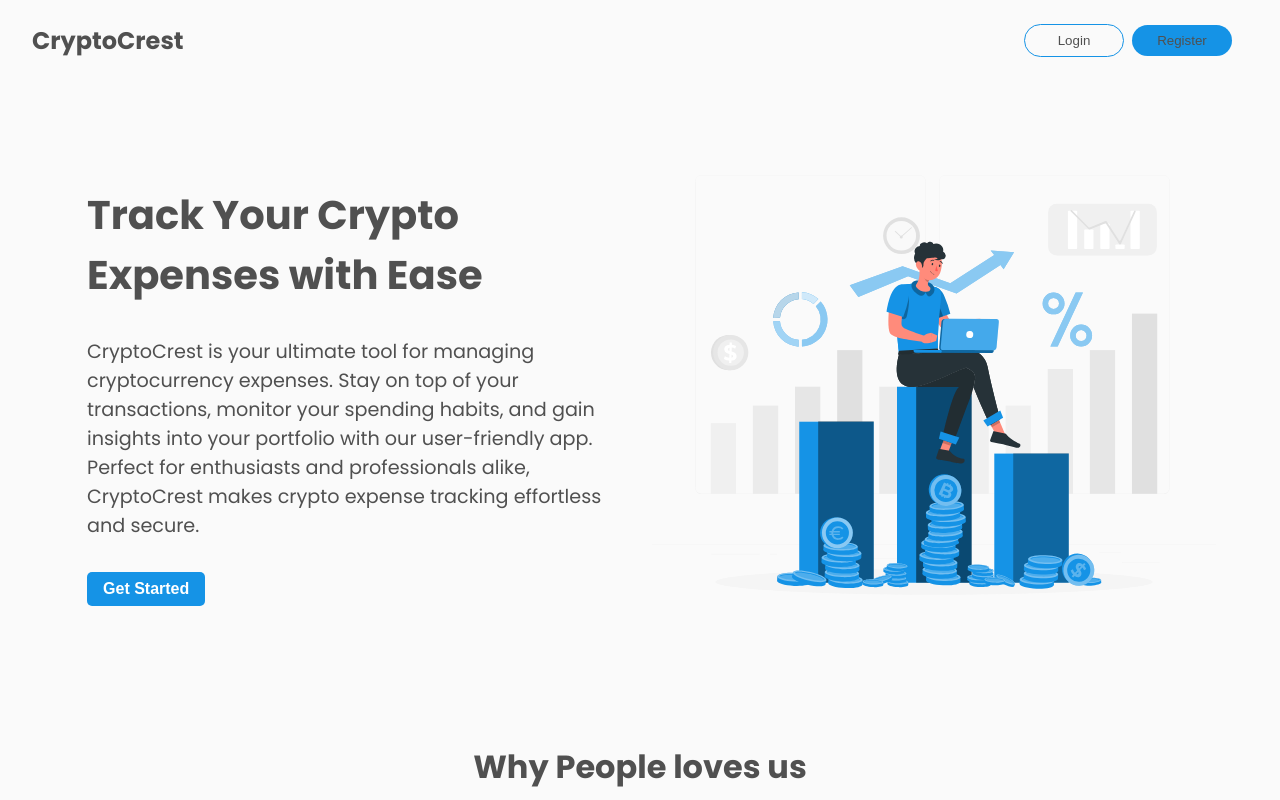
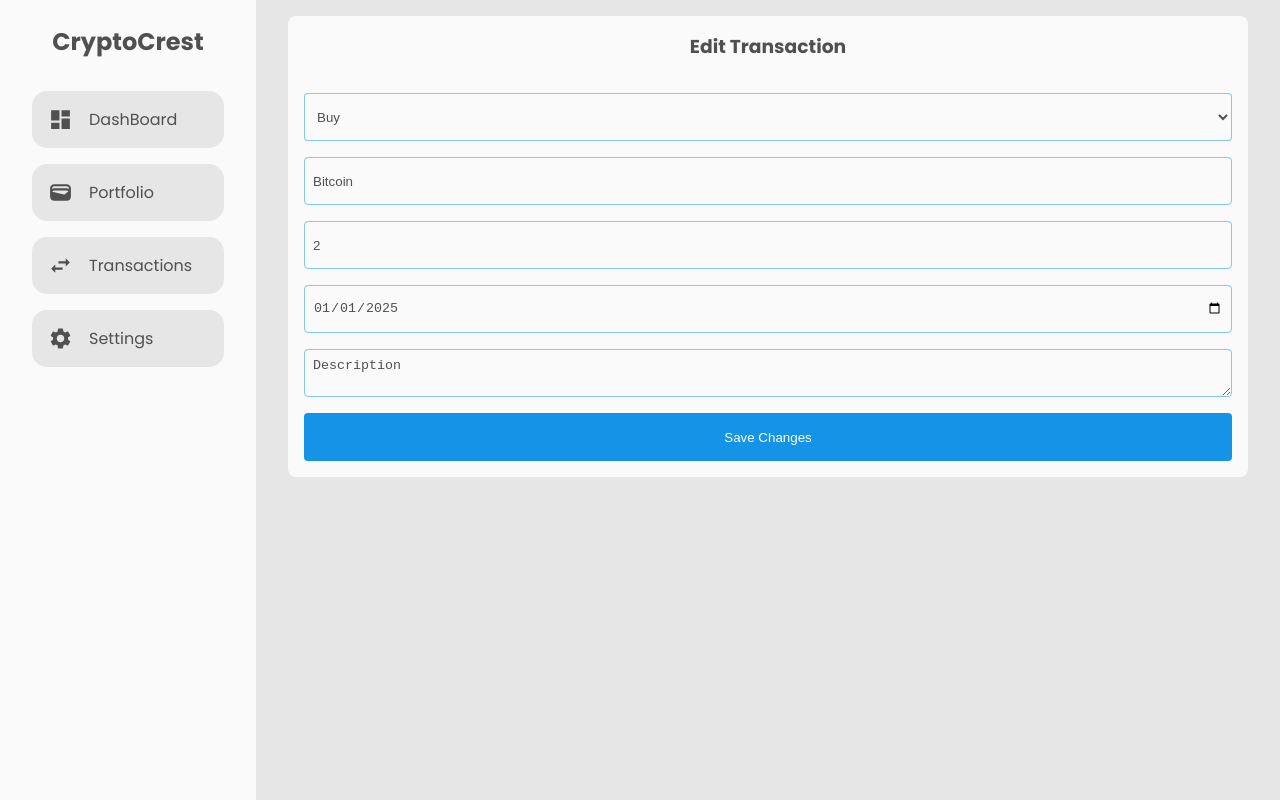
Before and after one commit to TechifyDev1/CryptoCrest, a React (Vite) app: page /transactions/1 in a window 1280 px wide. Shown: the top 800 px of the page. Built offline with nearby package versions, Linux system fonts and the light colour scheme; no server answers.

Commit message:
Added a button for adding new transactions and updated some styles

```diff
--- a/src/App.tsx
+++ b/src/App.tsx
@@ -1,13 +1,12 @@
 import { BrowserRouter, Route, Routes } from "react-router-dom";
-import AddPage from "./Pages/Add_page/AddPage";
 import DashboardPage from "./Pages/Dashboard_page/DashboardPage";
-import EditPage from "./Pages/Edit_page/EditPage";
 import LandingPage from "./Pages/Landing_page/LandingPage";
 import LoginPage from "./Pages/Login_page/LoginPage";
 import PortFolioPage from "./Pages/Portfolio_page/PortfolioPage";
 import SettingPage from "./Pages/Setting_page/SettingPage";
 import SignUpPage from "./Pages/Signup_page/SignUpPage";
 import TransactionPage from "./Pages/Transactions_page/TransactionPage";
+import TransactionFormPage from "./Pages/TransactionForm_page/TransactionFormPage";
 
 const App = () => {
   return (
@@ -16,14 +15,13 @@ const App = () => {
         <Route path="/landing" element={<LandingPage />} />
         <Route path="/" element={<LandingPage />} />
         <Route path="*" element={<LandingPage />} />
-        <Route path="/edit/id:?" element={<EditPage />} />
-        <Route path="/add" element={<AddPage />} />
         <Route path="/dashboard" element={<DashboardPage />} />
         <Route path="/transactions" element={<TransactionPage />} />
         <Route path="/settings" element={<SettingPage />} />
         <Route path="/signup" element={<SignUpPage />} />
         <Route path="/login" element={<LoginPage />} />
         <Route path="/portfolio" element={<PortFolioPage />} />
+        <Route path="/transactions/:id?" element={<TransactionFormPage />} />
       </Routes>
     </BrowserRouter>
   )
--- a/src/Pages/Add_page/AddPage.tsx
+++ /dev/null
@@ -1,10 +0,0 @@
-
-const AddPage: React.FC = () => {
-    return (
-        <div>
-            <h1>Add Page</h1>
-        </div>
-    );
-}
-
-export default AddPage;
--- a/src/Pages/Dashboard_page/DashboardPage.tsx
+++ b/src/Pages/Dashboard_page/DashboardPage.tsx
@@ -4,6 +4,7 @@ import NavBar from "../../components/Dashboard/NavBar/NavBar";
 import MobileNav from "../../components/Helpers/Mobile_nav/MobileNav";
 import SideBar from "../../components/Helpers/Sidebar/SideBar";
 import MobileTopNav from "../../components/Helpers/Mobile_topnav/MobileTopNav";
+import AddTransBtn from "../../components/Helpers/Add_trans/AddTransBtn";
 
 const DashboardPage: React.FC = () => {
     const [toggleSideBar, setToggleNav] = useState<boolean>(false);
@@ -14,6 +15,7 @@ const DashboardPage: React.FC = () => {
             <SideBar currentpage="dashboard" toggleNav={toggleSideBar} />
             <MainSection toggleSideBar={toggleSideBar} />
             <MobileNav />
+            <AddTransBtn />
         </div>
     );
 }
--- a/src/Pages/Edit_page/EditPage.tsx
+++ /dev/null
@@ -1,11 +0,0 @@
-import React from "react";
-
-const EditPage: React.FC = () => {
-    return (
-        <div>
-            <h1>Edit Page</h1>
-        </div>
-    );
-}
-
-export default EditPage;
--- a/src/Pages/Portfolio_page/PortfolioPage.tsx
+++ b/src/Pages/Portfolio_page/PortfolioPage.tsx
@@ -5,6 +5,7 @@ import SideBar from "../../components/Helpers/Sidebar/SideBar";
 import MainSection from "../../components/Portfolio_page/Main_section/MainSection";
 import './Portfolio.css';
 import MobileTopNav from "../../components/Helpers/Mobile_topnav/MobileTopNav";
+import AddTransBtn from "../../components/Helpers/Add_trans/AddTransBtn";
 
 const PortFolioPage: React.FC = () => {
     const [toggleNav, setToggleNav] = useState<boolean>(false);
@@ -15,6 +16,7 @@ const PortFolioPage: React.FC = () => {
             <NavBar toggleSideBar={toggleNav} togglenav={setToggleNav} />
             <MobileTopNav currentpage="Portfolio" />
             <MainSection toggleSideBar={toggleNav} />
+            <AddTransBtn />
         </div>
     );
 }
--- /dev/null
+++ b/src/Pages/TransactionForm_page/TransactionForm.css
@@ -0,0 +1,63 @@
+.new-main-section {
+    position: fixed;
+    bottom: 0;
+    right: 0;
+    display: flex;
+    align-items: center;
+    flex-direction: column;
+    width: 80%;
+    height: 100%;
+    background-color: var(--shade);
+    padding: 1rem 2rem;
+    gap: 2rem;
+    overflow-y: auto;
+    transition: all 0.3s ease-in-out;
+    scrollbar-width: thin;
+    scrollbar-color: var(--secondary-color) var(--shade);
+
+    @media (max-width: 768px) {
+        width: 100%;
+        height: 88%;
+    }
+
+
+    .transaction-form {
+        display: flex;
+        flex-direction: column;
+        gap: 1rem;
+        padding: 1rem;
+        border-radius: 8px;
+        width: 100%;
+        background-color: var(--bg);
+
+        h3 {
+          margin-bottom: 1rem;
+          color: #333;
+        }
+
+        select, input, button, textarea {
+          padding: 0.5rem;
+          border: 1px solid var(--secondary-color);
+          border-radius: 4px;
+          background-color: transparent;
+          color: var(--text-color);
+          height: 3rem;
+        }
+
+        select {
+          background-color: var(--bg);
+        }
+
+        button {
+          background-color: var(--primary-color);
+          color: #fff;
+          cursor: pointer;
+          transition: background 0.3s;
+
+          &:hover {
+            background-color: var(--secondary-color);
+          }
+        }
+      }
+
+}
--- /dev/null
+++ b/src/Pages/TransactionForm_page/TransactionFormPage.tsx
@@ -0,0 +1,115 @@
+import { useEffect, useState } from "react";
+import SideBar from "../../components/Helpers/Sidebar/SideBar";
+import MobileTopNav from "../../components/Helpers/Mobile_topnav/MobileTopNav";
+import MobileNav from "../../components/Helpers/Mobile_nav/MobileNav";
+import { useNavigate, useParams } from "react-router-dom";
+import './TransactionForm.css';
+
+const transactionFormPage: React.FC = () => {
+    const { id } = useParams<{ id: string }>();
+    const navigate = useNavigate();
+    interface Transaction {
+        id: string;
+        type: string;
+        cryptocurrency: string;
+        amount: number;
+        date: string;
+        description: string;
+      }
+
+    const [formData, setFormData] = useState<Transaction>({
+      id: '',
+      type: '',
+      cryptocurrency: '',
+      amount: 0,
+      date: '',
+      description: '',
+    });
+
+    useEffect(() => {
+      if (id && id !== 'new') {
+        // Fetch transaction details for editing
+        const fetchTransaction = async () => {
+          // Example: Fetch from backend or state
+          const fetchedTransaction = {
+            id,
+            type: 'Buy',
+            cryptocurrency: 'Bitcoin',
+            amount: 2,
+            date: '2025-01-01',
+            description: 'Description',
+          };
+          setFormData(fetchedTransaction);
+        };
+        fetchTransaction();
+      }
+    }, [id]);
+
+    const handleChange = (e: React.ChangeEvent<HTMLInputElement | HTMLSelectElement>) => {
+      const { name, value } = e.target;
+      setFormData({ ...formData, [name]: value });
+    };
+
+    const handleSubmit = async (e: React.FormEvent) => {
+      e.preventDefault();
+      if (formData.type && formData.cryptocurrency && formData.amount > 0 && formData.date) {
+        if (id === 'new') {
+          // Add transaction logic
+          console.log('Adding transaction:', formData);
+        } else {
+          // Update transaction logic
+          console.log('Updating transaction:', formData);
+        }
+        navigate('/transactions'); // Redirect after submission
+      }
+    };
+  return (
+    <div className="transaction-form-page">
+        <SideBar currentpage="new" toggleNav={true} />
+        <MobileTopNav currentpage="New" />
+        <MobileNav />
+        <main className="new-main-section">
+        <form className="transaction-form" onSubmit={handleSubmit}>
+      <h3 style={{textAlign: 'center', color: 'var(--text-color)'}}>{id === 'new' ? 'Add Transaction' : 'Edit Transaction'}</h3>
+      <select name="type" value={formData.type} onChange={handleChange} required>
+        <option value="">Select Type</option>
+        <option value="Buy">Buy</option>
+        <option value="Sell">Sell</option>
+      </select>
+      <input
+        type="text"
+        name="cryptocurrency"
+        placeholder="Cryptocurrency (e.g., Bitcoin)"
+        value={formData.cryptocurrency}
+        onChange={handleChange}
+        required
+      />
+      <input
+        type="number"
+        name="amount"
+        placeholder="Amount"
+        value={formData.amount}
+        onChange={handleChange}
+        required
+      />
+      <input
+        type="date"
+        name="date"
+        value={formData.date}
+        onChange={handleChange}
+        required
+        />
+        <textarea
+          name="description"
+          placeholder="Description"
+          value={formData.description || ''}
+          required
+        ></textarea>
+      <button type="submit">{id === 'new' ? 'Add Transaction' : 'Save Changes'}</button>
+    </form>
+        </main>
+    </div>
+  );
+}
+
+export default transactionFormPage;
--- a/src/Pages/Transactions_page/TransactionPage.tsx
+++ b/src/Pages/Transactions_page/TransactionPage.tsx
@@ -3,6 +3,7 @@ import NavBar from "../../components/Dashboard/NavBar/NavBar";
 import MobileNav from "../../components/Helpers/Mobile_nav/MobileNav";
 import SideBar from "../../components/Helpers/Sidebar/SideBar";
 import MainSection from "../../components/Transactions_page/Main_section/MainSection";
+import AddTransBtn from "../../components/Helpers/Add_trans/AddTransBtn";
 
 const TransactionPage: React.FC = () => {
     const [toggleNav, setToggleNav] = useState<boolean>(false);
@@ -12,6 +13,7 @@ const TransactionPage: React.FC = () => {
             <MobileNav />
             <NavBar toggleSideBar={toggleNav} togglenav={setToggleNav} />
             <MainSection toggleSideBar={toggleNav} />
+            <AddTransBtn />
         </div>
     );
 }
--- /dev/null
+++ b/src/components/Helpers/Add_trans/Add.css
@@ -0,0 +1,21 @@
+.add-new{
+    position: fixed;
+    bottom: 10%;
+    right: 10%;
+    display: flex;
+    justify-content: center;
+    align-items: center;
+    height: 3rem;
+    width: 3rem;
+    z-index: 1000;
+    border-radius: 50%;
+    border: none;
+    outline: none;
+    background-color: var(--secondary-color);
+    transition: all 0.4s ease;
+    cursor: pointer;
+
+    &:hover{
+        background-color: var(--secondary-color-hover);
+    }
+}
--- /dev/null
+++ b/src/components/Helpers/Add_trans/AddTransBtn.tsx
@@ -0,0 +1,14 @@
+import { FaPlus } from "react-icons/fa"
+import './Add.css';
+import { useNavigate } from "react-router-dom";
+
+const AddTransBtn: React.FC = () => {
+    const navigate = useNavigate();
+    return(
+        <button className="add-new" onClick={() => navigate('/transactions/new')}>
+            <FaPlus size={25} />
+        </button>
+    )
+}
+
+export default AddTransBtn;
```
Also changed, not shown: src/Pages/Add_page/Add.css (deleted), src/Pages/Edit_page/Edit.css (deleted).
